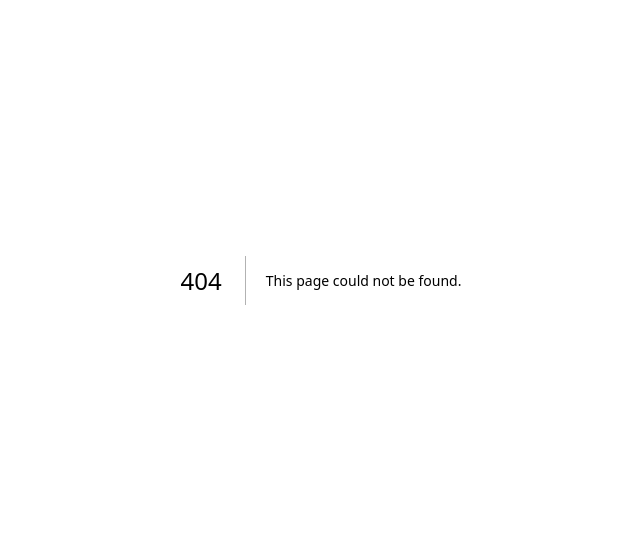
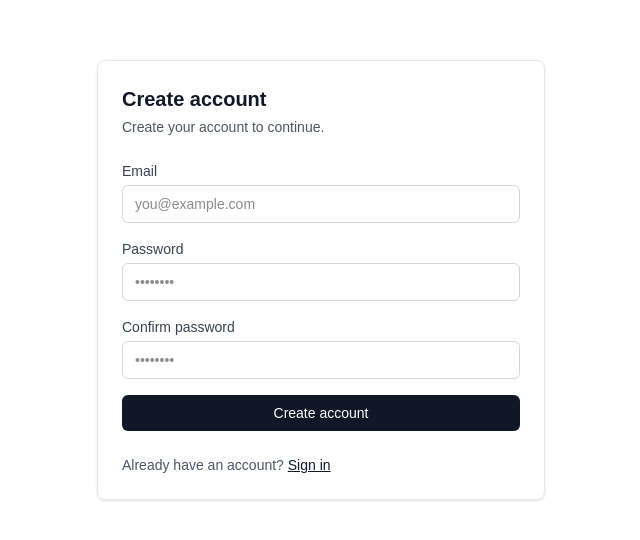
Before and after one commit to Megabite1997/central-pattana, a Next.js app: page /signup in a window 1280 px wide. Before the commit this address had no page. Shown: the part 120-660 px from the top of the page, without its empty margins (319-959 px from the left). Built offline with nearby package versions, Linux system fonts and the light colour scheme.

Commit message:
feat: create sign up page

```diff
--- /dev/null
+++ b/app/signup/SignupPageClient.tsx
@@ -0,0 +1,155 @@
+'use client';
+
+import { zodResolver } from '@hookform/resolvers/zod';
+import Link from 'next/link';
+import { useRouter, useSearchParams } from 'next/navigation';
+import { useState } from 'react';
+import { useForm } from 'react-hook-form';
+import { z } from 'zod';
+
+const signupSchema = z
+    .object({
+        email: z.string().trim().email('Please enter a valid email address.'),
+        password: z.string().min(8, 'Password must be at least 8 characters.'),
+        confirmPassword: z.string().min(1, 'Please confirm your password.'),
+    })
+    .refine((values) => values.password === values.confirmPassword, {
+        path: ['confirmPassword'],
+        message: 'Passwords do not match.',
+    });
+
+type SignupFormValues = z.infer<typeof signupSchema>;
+
+export default function SignupPageClient() {
+    const router = useRouter();
+    const searchParams = useSearchParams();
+    const callbackUrl = searchParams.get('callbackUrl') ?? '/';
+
+    const [serverError, setServerError] = useState<string | null>(null);
+
+    const {
+        register,
+        handleSubmit,
+        formState: { errors, isSubmitting },
+    } = useForm<SignupFormValues>({
+        resolver: zodResolver(signupSchema),
+        defaultValues: { email: '', password: '', confirmPassword: '' },
+    });
+
+    const onSubmit = handleSubmit(async (values) => {
+        setServerError(null);
+
+        try {
+            const res = await fetch('/api/signup', {
+                method: 'POST',
+                headers: { 'Content-Type': 'application/json' },
+                body: JSON.stringify({ email: values.email, password: values.password }),
+            });
+
+            if (!res.ok) {
+                const data = (await res.json().catch(() => null)) as { message?: string } | null;
+                setServerError(data?.message ?? 'Unable to create account.');
+                return;
+            }
+
+            router.replace(`/login?callbackUrl=${encodeURIComponent(callbackUrl)}`);
+            router.refresh();
+        } catch {
+            setServerError('Unable to create account. Please try again.');
+        }
+    });
+
+    return (
+        <main className="min-h-screen flex items-center justify-center bg-white px-4">
+            <div className="w-full max-w-md rounded-lg border border-gray-200 p-6 shadow-sm">
+                <div className="mb-6">
+                    <h1 className="text-xl font-semibold text-gray-900">Create account</h1>
+                    <p className="mt-1 text-sm text-gray-600">Create your account to continue.</p>
+                </div>
+
+                {serverError ? (
+                    <div
+                        role="alert"
+                        className="mb-4 rounded-md border border-red-200 bg-red-50 px-3 py-2 text-sm text-red-700"
+                    >
+                        {serverError}
+                    </div>
+                ) : null}
+
+                <form onSubmit={onSubmit} className="space-y-4" noValidate>
+                    <div>
+                        <label htmlFor="rhf-signup-email" className="block text-sm font-medium text-gray-700">
+                            Email
+                        </label>
+                        <input
+                            id="rhf-signup-email"
+                            type="email"
+                            autoComplete="email"
+                            {...register('email')}
+                            className="mt-1 w-full rounded-md border border-gray-300 px-3 py-2 text-sm outline-none focus:border-gray-900"
+                            placeholder="you@example.com"
+                            aria-invalid={errors.email ? 'true' : 'false'}
+                        />
+                        {errors.email?.message ? (
+                            <p className="mt-1 text-xs text-red-700">{errors.email.message}</p>
+                        ) : null}
+                    </div>
+
+                    <div>
+                        <label htmlFor="rhf-signup-password" className="block text-sm font-medium text-gray-700">
+                            Password
+                        </label>
+                        <input
+                            id="rhf-signup-password"
+                            type="password"
+                            autoComplete="new-password"
+                            {...register('password')}
+                            className="mt-1 w-full rounded-md border border-gray-300 px-3 py-2 text-sm outline-none focus:border-gray-900"
+                            placeholder="••••••••"
+                            aria-invalid={errors.password ? 'true' : 'false'}
+                        />
+                        {errors.password?.message ? (
+                            <p className="mt-1 text-xs text-red-700">{errors.password.message}</p>
+                        ) : null}
+                    </div>
+
+                    <div>
+                        <label htmlFor="rhf-signup-confirm" className="block text-sm font-medium text-gray-700">
+                            Confirm password
+                        </label>
+                        <input
+                            id="rhf-signup-confirm"
+                            type="password"
+                            autoComplete="new-password"
+                            {...register('confirmPassword')}
+                            className="mt-1 w-full rounded-md border border-gray-300 px-3 py-2 text-sm outline-none focus:border-gray-900"
+                            placeholder="••••••••"
+                            aria-invalid={errors.confirmPassword ? 'true' : 'false'}
+                        />
+                        {errors.confirmPassword?.message ? (
+                            <p className="mt-1 text-xs text-red-700">{errors.confirmPassword.message}</p>
+                        ) : null}
+                    </div>
+
+                    <button
+                        type="submit"
+                        disabled={isSubmitting}
+                        className="w-full rounded-md bg-gray-900 px-3 py-2 text-sm font-medium text-white disabled:opacity-60"
+                    >
+                        {isSubmitting ? 'Creating…' : 'Create account'}
+                    </button>
+                </form>
+
+                <p className="mt-6 text-sm text-gray-600">
+                    Already have an account?{' '}
+                    <Link
+                        href="/login"
+                        className="text-gray-900 underline"
+                    >
+                        Sign in
+                    </Link>
+                </p>
+            </div>
+        </main>
+    );
+}
--- /dev/null
+++ b/app/signup/page.tsx
@@ -0,0 +1,11 @@
+import { Suspense } from 'react';
+
+import SignupPageClient from './SignupPageClient';
+
+export default function Page() {
+	return (
+		<Suspense fallback={null}>
+			<SignupPageClient />
+		</Suspense>
+	);
+}
```
